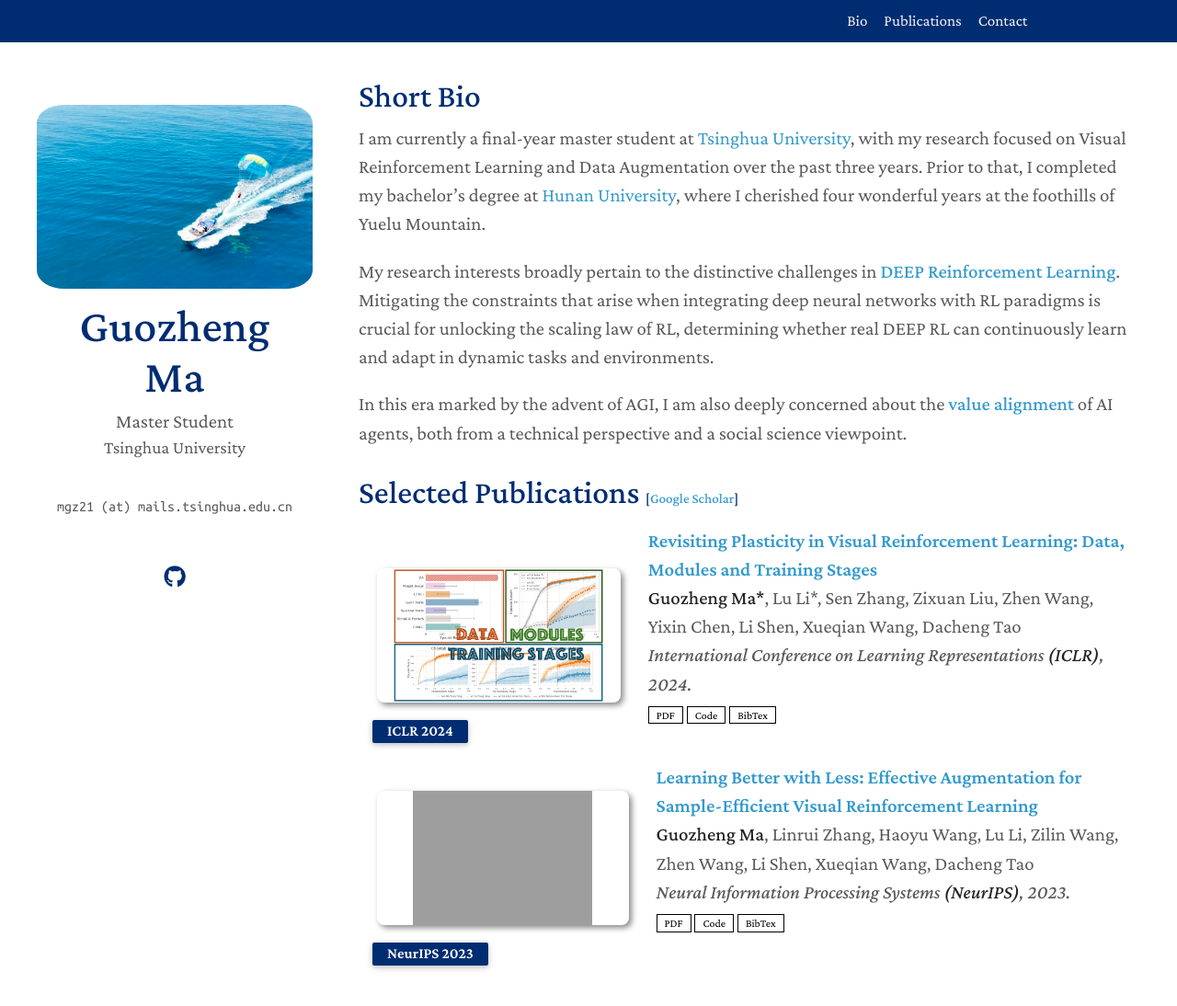
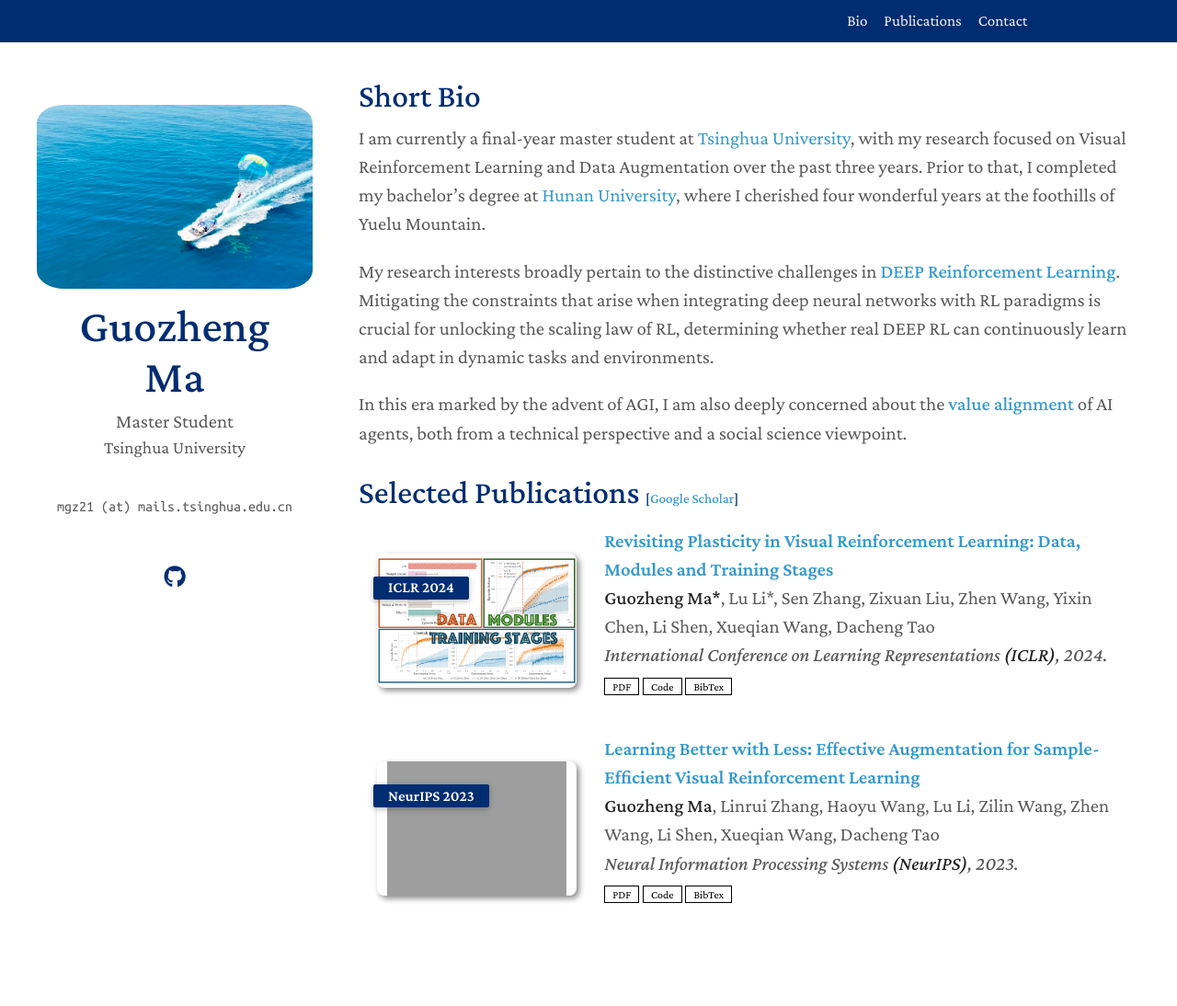
Before and after one commit to Guozheng-Ma/guozheng-ma.github.io, a Jekyll site: the page built from index.md, in a window 1280 px wide and 1157 px high. Shown: the top 1094 px of the window at 92% size. Built offline with Jekyll 4.4.1, drawn with Linux system fonts in a browser that asks for light colours; a style sheet for code colours, icons or effects is not loaded; grey boxes are pictures that could not be loaded.

Commit message:
Update pub.css

```diff
--- a/assets/css/pub.css
+++ b/assets/css/pub.css
@@ -36,12 +36,11 @@ blockquote { background: var(--global-bg-color); border-left: 2px solid var(--gl
 
 .publications ol.bibliography { list-style: none; padding: 0; margin-top: 0; }
 
-.publications ol.bibliography li { display: flex; align-items: center;  gap: 8px; min-height: 160px; margin-bottom: 0.5rem; }
+.publications ol.bibliography li { display: flex; align-items: flex-start;  gap: 8px; min-height: 160px; margin-bottom: 0.5rem; }
 
 .publications ol.bibliography li .abbr { height: 8rem; margin-bottom: 0.5rem; }
 
-.publications ol.bibliography li .abbr abbr { display: inline-block; background-color: var(--global-theme-color); padding-left: 1rem; padding-right: 1rem; }
-/* .publications ol.bibliography li .abbr abbr { display: inline-block; background-color: var(--global-theme-color); padding-left: 1rem; padding-right: 1rem; position: absolute; top: 30px; left: 16px; } */
+.publications ol.bibliography li .abbr abbr { display: inline-block; background-color: var(--global-theme-color); padding-left: 1rem; padding-right: 1rem; position: absolute; top: 30px; left: 16px; }
 
 .publications ol.bibliography li .abbr abbr a { color: white; }
 
```
